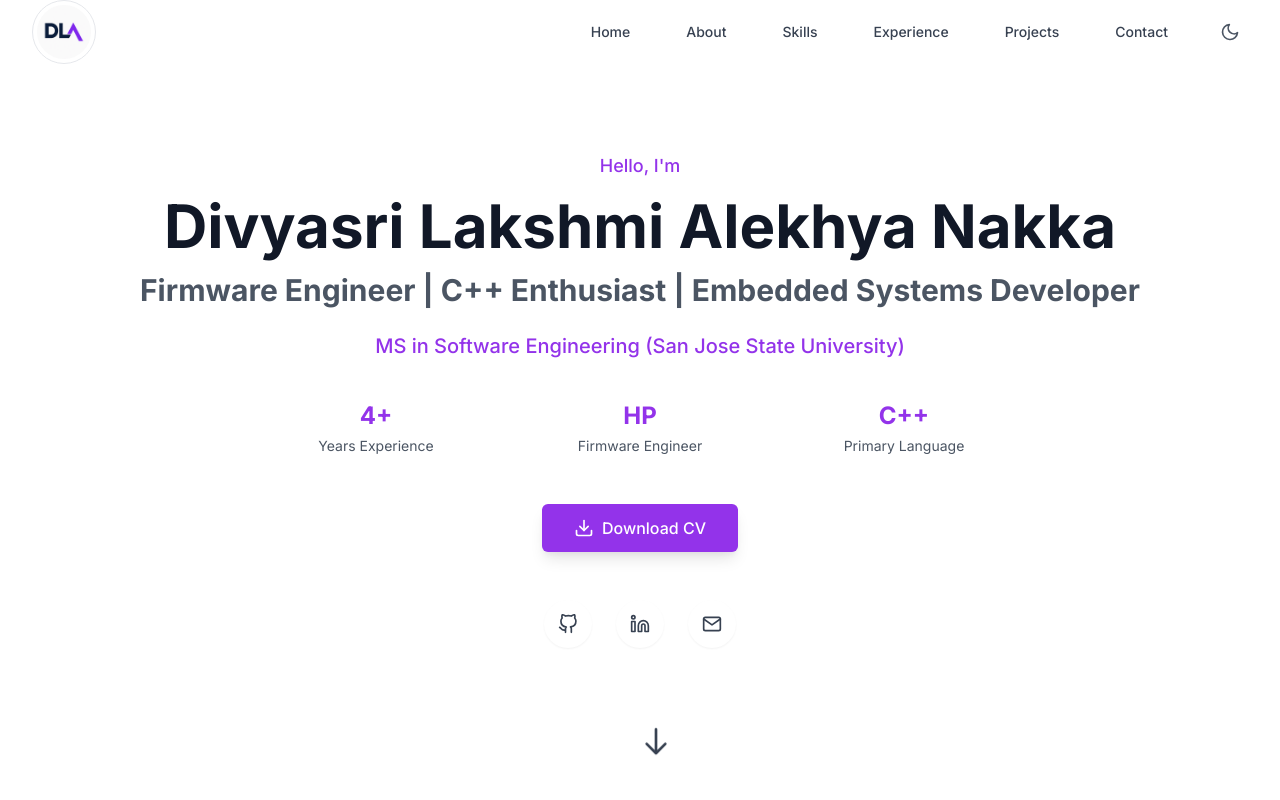
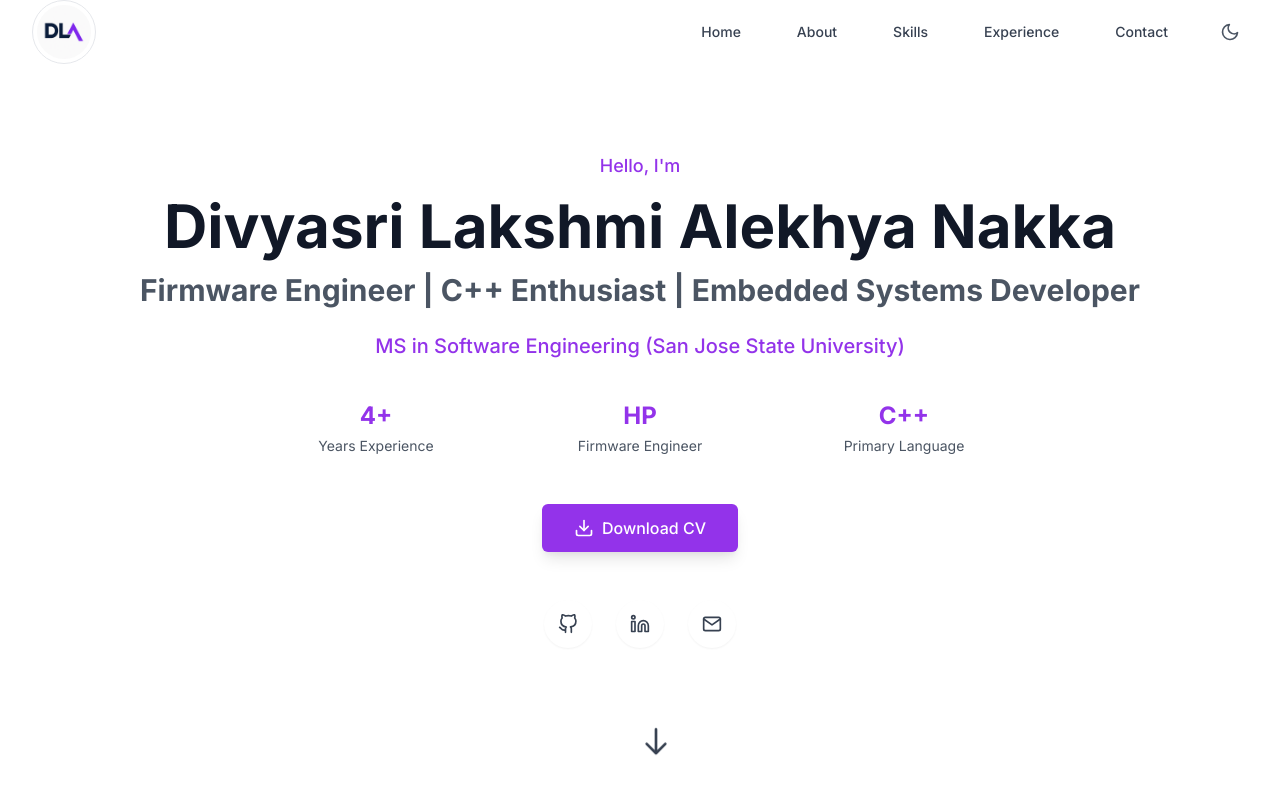
Before and after one commit to alekhya6767/Alekhya_Portfolio, a React (Vite) app in the folder frontend/: page / in a window 1280 px wide. Shown: the top 800 px of the page. Built offline with nearby package versions, Linux system fonts and the light colour scheme.

Commit message:
Commented projects for a while

```diff
--- a/frontend/src/components/layout/Header.jsx
+++ b/frontend/src/components/layout/Header.jsx
@@ -9,7 +9,7 @@ const navItems = [
   { name: 'About', href: '#about' },
   { name: 'Skills', href: '#skills' },
   { name: 'Experience', href: '#experience' },
-  { name: 'Projects', href: '#projects' },
+  // { name: 'Projects', href: '#projects' },
   { name: 'Contact', href: '#contact' },
 ];
 
```
